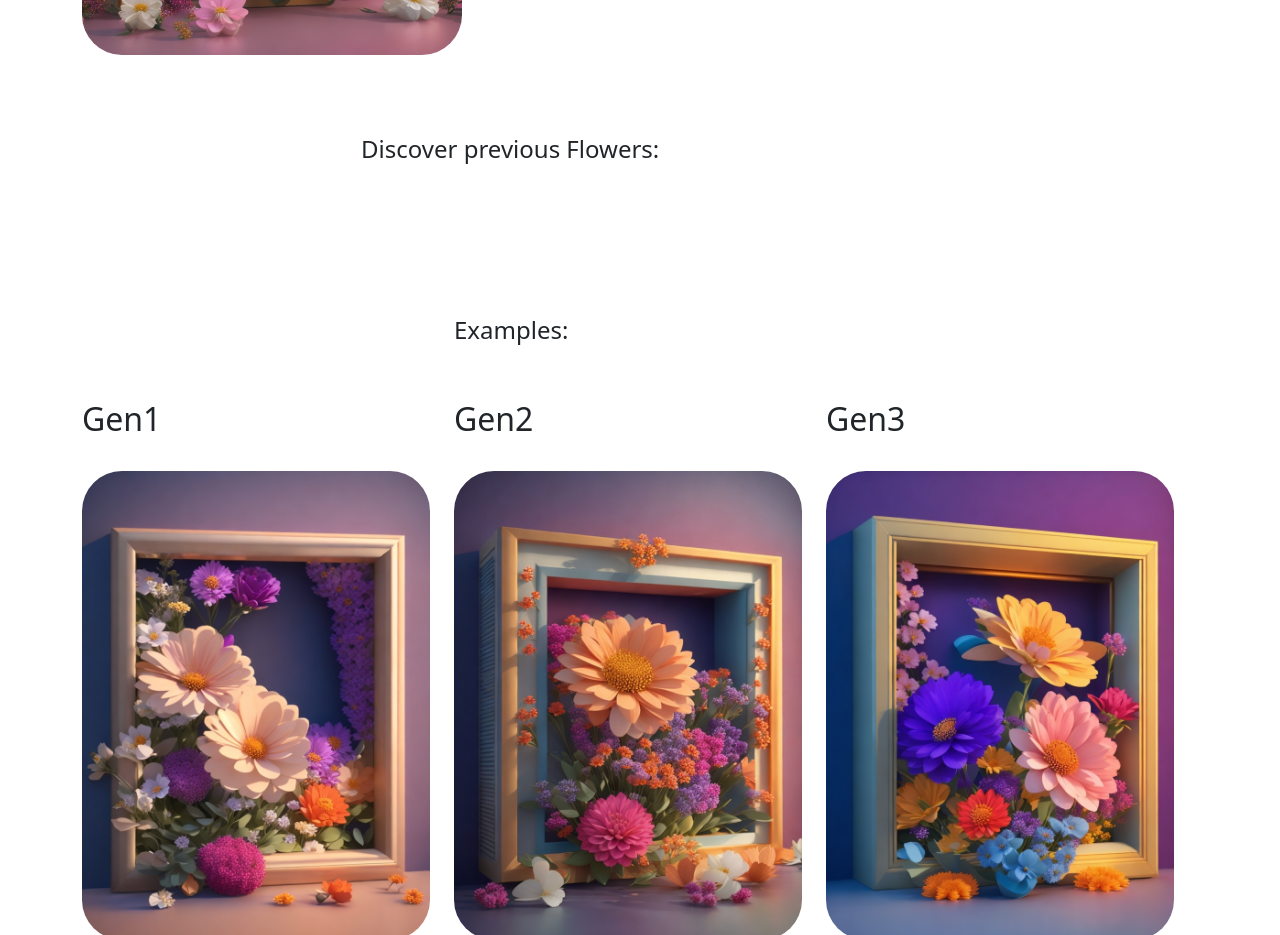
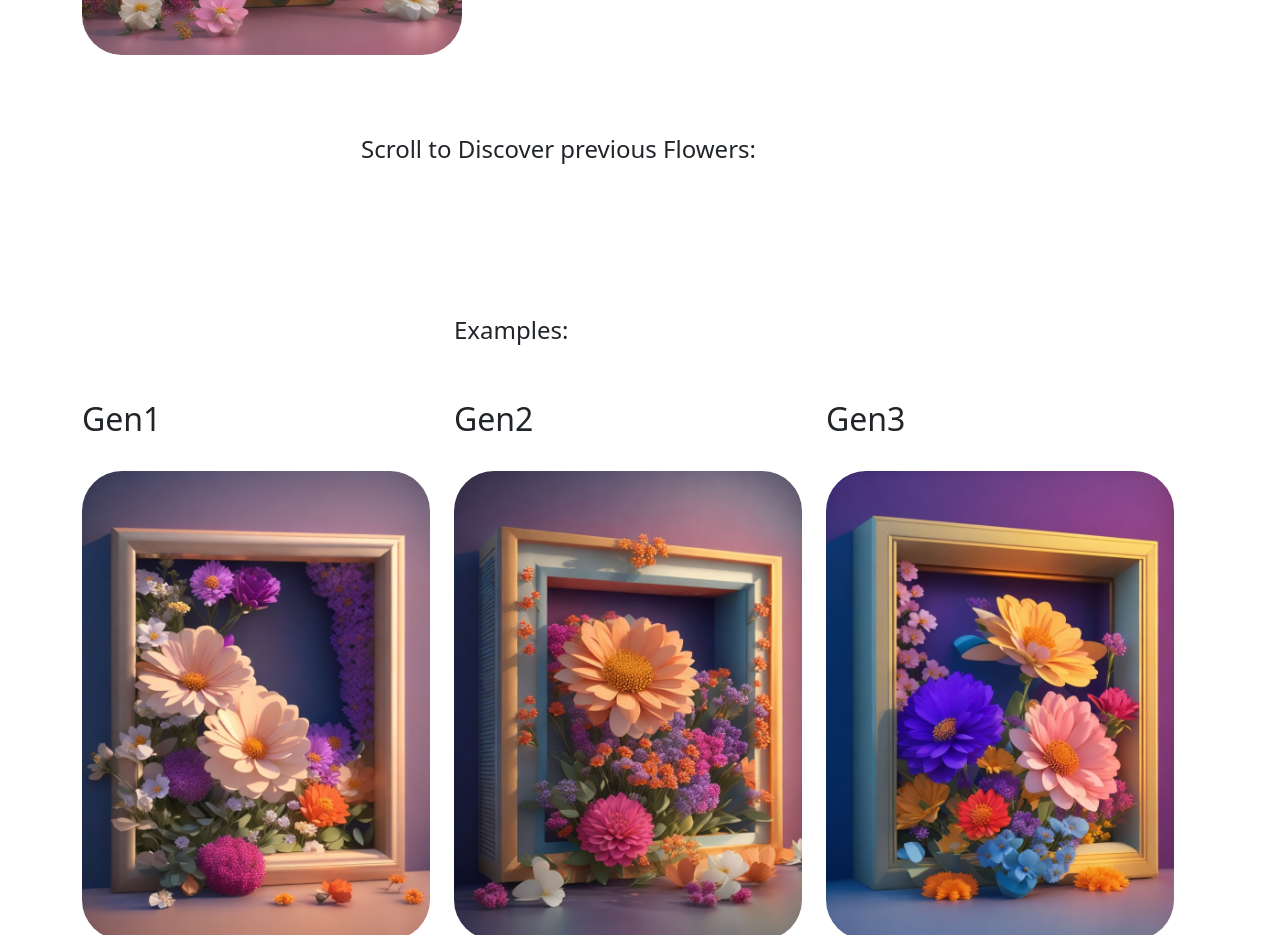
Before and after one commit to blockdatalabs/Ancestors-NFTs-Marketplace, a React (Create React App) app: page /tree-flowers in a window 1280 px wide. Shown: the part 920-1855 px from the top of the page. Built offline with nearby package versions, Linux system fonts and the light colour scheme; the HTML template or start-up script is replaced by a standard one.

Commit message:
better text

```diff
--- a/src/components/Evolutions/Evolutions.jsx
+++ b/src/components/Evolutions/Evolutions.jsx
@@ -223,7 +223,7 @@ function Evolutions() {
               <div className="row">
                 <div className="col-md-3"></div>
                 <div className="col-md-6">
-                  <h4>Discover previous Evolutions:</h4>
+                  <h4>Scroll to Discover previous Evolutions:</h4>
                   <br />
                   <br />
                 </div>
--- a/src/components/Evolutions/Flowers.jsx
+++ b/src/components/Evolutions/Flowers.jsx
@@ -102,7 +102,7 @@ function Flowers() {
               <div className="row">
                 <div className="col-md-3"></div>
                 <div className="col-md-6">
-                  <h4>Discover previous Flowers:</h4>
+                  <h4>Scroll to Discover previous Flowers:</h4>
                   <br />
                   <br />
                 </div>
```
